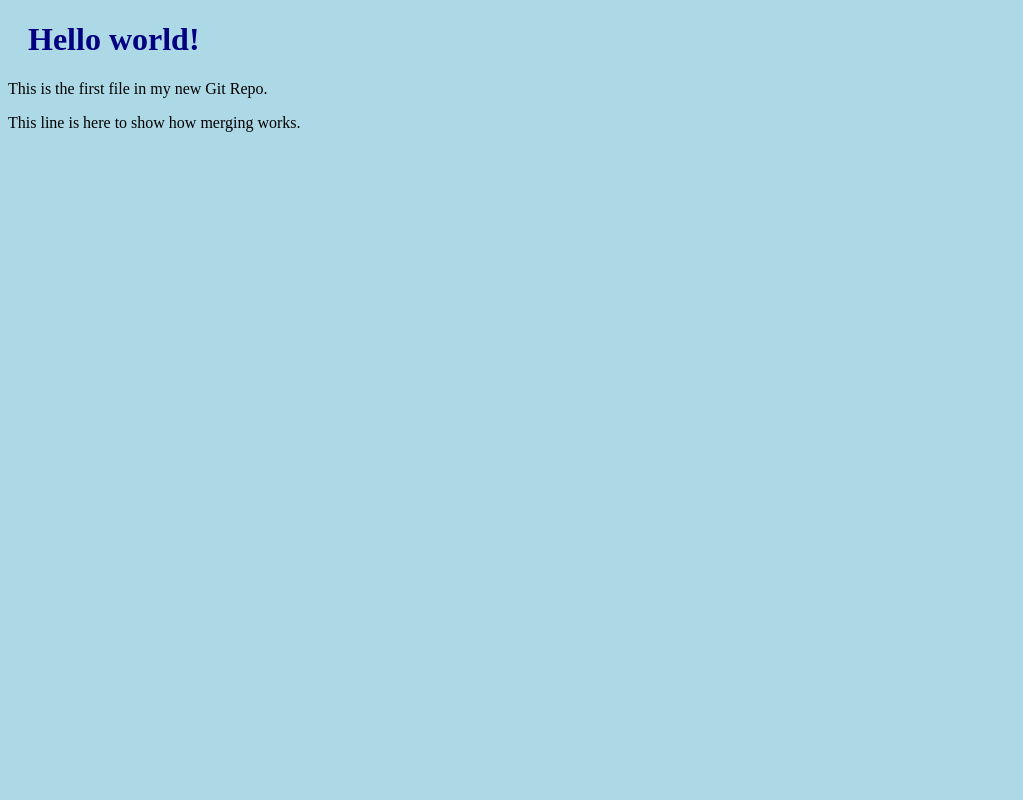
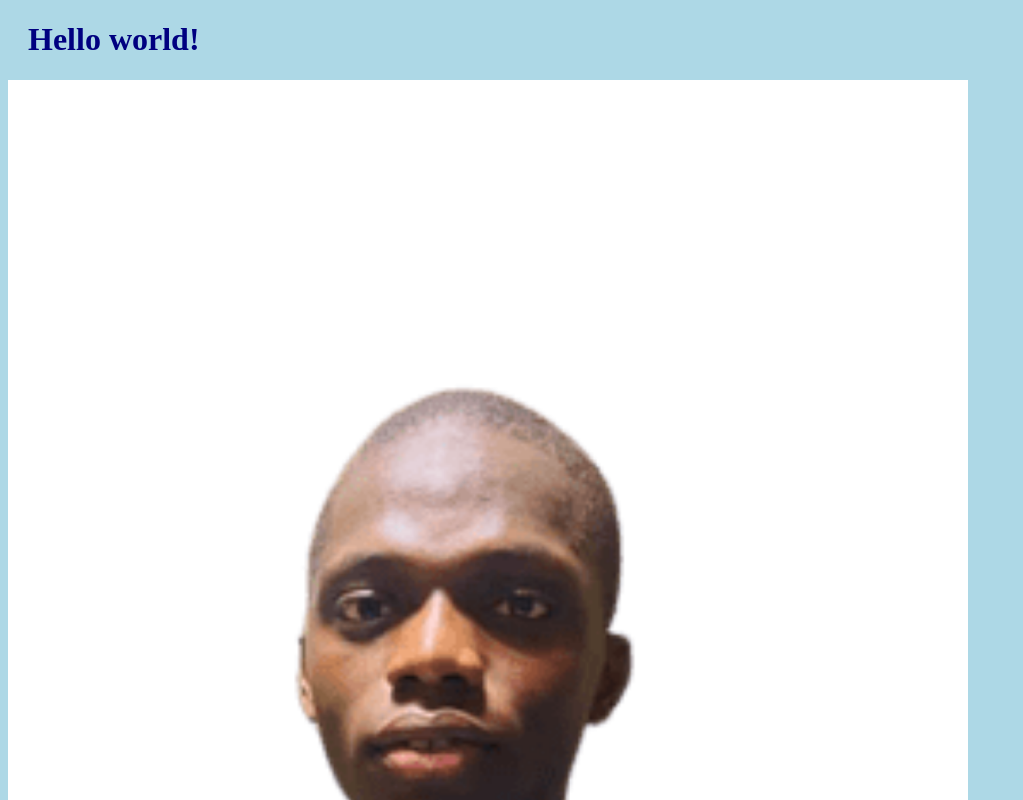
Before and after one commit to ebrimaporeh/ebrimaporeh.github.io, a plain HTML site: page index.html in a window 1280 px wide. Shown: the top 800 px of the page, without its empty margins (0-1023 px from the left). Drawn offline with Linux system fonts and the light colour scheme.

Commit message:
Added image to Hello World

```diff
--- a/index.html
+++ b/index.html
@@ -7,9 +7,10 @@
 <body>
 
 <h1>Hello world!</h1>
-
+<div><img src="laminBadjie.png" alt="Hello World from Space"
+style="width:100%;max-width:960px"></div>
 <p>This is the first file in my new Git Repo.</p>
-<p>This line is here to show how merging works.</p>
+<p>A new line in our file!</p>
 
 </body>
 </html>
```
Also changed, not shown: laminBadjie.png (added).
